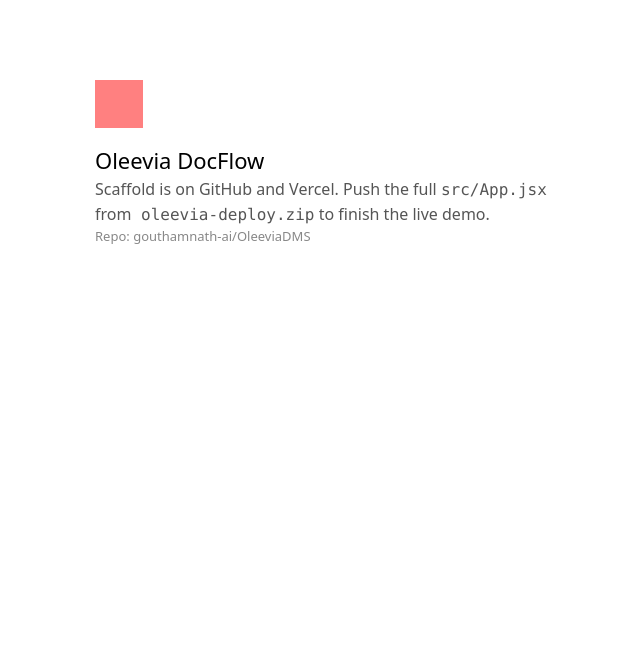
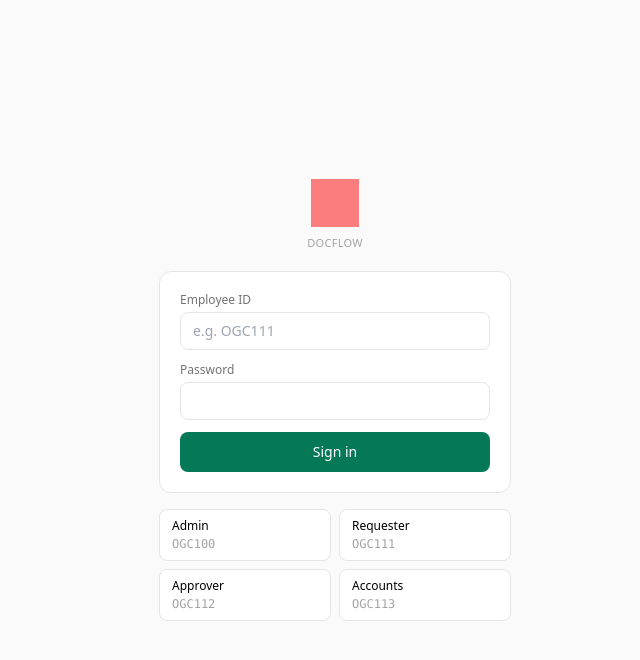
Before and after one commit to gouthamnath-ai/OleeviaDMS, a React (Vite) app: page / in a window 1280 px wide. Shown: the top 660 px of the page, without its empty margins (305-945 px from the left). Built offline with nearby package versions, Linux system fonts and the light colour scheme.

Commit message:
Fix runtime: storage-safe login App (ROLE_LABELS + window.storage guard)

```diff
--- a/src/App.jsx
+++ b/src/App.jsx
@@ -1,34 +1,160 @@
-import React from "react";
+import React, { useState, useEffect } from "react";
+import {
+  LayoutDashboard, FilePlus2, FolderOpen, LayoutTemplate, Search,
+  Check, X, Clock, IndianRupee, ChevronRight, Trash2, ArrowLeft, FileText, Mail, Send, LogOut, Lock, ShieldCheck,
+  Users, UserPlus, KeyRound, Power, Paperclip, History, ChevronDown, UserCircle, Settings, RefreshCw, Plane, ShoppingCart, MessageSquare
+} from "lucide-react";
 import OLEEVIA_LOGO from "./logo.js";
 
-/**
- * PLACEHOLDER — the full Oleevia DocFlow App.jsx (~200KB with logo,
- * or ~123KB with logo split to logo.js) could not be pushed through
- * the API tool in one shot because of payload size limits.
- *
- * To finish the deploy, from the unzipped package:
- *
- *   cd oleevia-deploy
- *   git clone https://github.com/gouthamnath-ai/OleeviaDMS.git repo
- *   cp src/App.jsx repo/src/App.jsx
- *   # optional: keep src/logo.js or use the original single-file App.jsx
- *   cd repo && git add src/App.jsx && git commit -m "Add full App.jsx" && git push
- *
- * Then reconnect the Vercel project to this GitHub repo (or re-run
- * vercel --prod) so production picks up the full app.
- */
+const ROLE_LABELS = { admin: "Admin", requester: "Requester", approver: "Approver", accounts: "Accounts" };
+const DEPARTMENTS = ["IT Department", "Accounts", "Operations", "Administration", "Audit", "Complaints"];
+const DEPARTMENT_EMAILS = {
+  "IT Department": "it.head@company.com",
+  Accounts: "accounts.head@company.com",
+  Operations: "ops.head@company.com",
+  Administration: "admin.head@company.com",
+  Audit: "audit.head@company.com",
+  Complaints: "complaints.head@company.com",
+};
+const APPROVER_EMAIL = "approvals@company.com";
+const ACCOUNTS_EMAIL = "accounts@company.com";
+const CEO_EMAIL = "ceo@company.com";
+
+const storage = {
+  get: (key) => window.storage.get(key),
+  set: (key, value) => window.storage.set(key, value),
+  delete: (key) => window.storage.delete(key),
+};
+const localOnly = {
+  get: (key) => window.storage.get(key),
+  set: (key, value) => window.storage.set(key, value),
+  delete: (key) => window.storage.delete(key),
+};
+
+async function sha256Hex(text) {
+  const buf = await crypto.subtle.digest("SHA-256", new TextEncoder().encode(text));
+  return Array.from(new Uint8Array(buf)).map((b) => b.toString(16).padStart(2, "0")).join("");
+}
+function genSalt() {
+  const arr = crypto.getRandomValues(new Uint8Array(16));
+  return Array.from(arr).map((b) => b.toString(16).padStart(2, "0")).join("");
+}
+async function hashPassword(password, salt) {
+  return sha256Hex(`${salt}:${password}`);
+}
+
+const SEED_USERS = [
+  { employeeId: "OGC100", name: "System Admin", password: "Admin@123", role: "admin", department: null, email: "admin@company.com", active: true },
+  { employeeId: "OGC111", name: "IT Department", password: "Welcome@123", role: "requester", department: "IT Department", email: DEPARTMENT_EMAILS["IT Department"], active: true },
+  { employeeId: "OGC112", name: "Approving Authority", password: "Welcome@123", role: "approver", department: null, email: APPROVER_EMAIL, active: true },
+  { employeeId: "OGC113", name: "Accounts Team", password: "Welcome@123", role: "accounts", department: null, email: ACCOUNTS_EMAIL, active: true },
+];
+
+async function buildSeedUsers() {
+  return Promise.all(
+    SEED_USERS.map(async (u) => {
+      const salt = genSalt();
+      const passwordHash = await hashPassword(u.password, salt);
+      const { password, ...rest } = u;
+      return { ...rest, salt, passwordHash };
+    })
+  );
+}
+
 export default function App() {
+  const [users, setUsers] = useState([]);
+  const [ready, setReady] = useState(false);
+  const [currentUser, setCurrentUser] = useState(null);
+  const [employeeId, setEmployeeId] = useState("");
+  const [password, setPassword] = useState("");
+  const [error, setError] = useState("");
+
+  useEffect(() => {
+    (async () => {
+      try {
+        if (!window.storage) throw new Error("storage missing");
+        const result = await localOnly.get("dms_demo_users");
+        if (result && result.value) {
+          setUsers(JSON.parse(result.value));
+        } else {
+          const seeded = await buildSeedUsers();
+          setUsers(seeded);
+          await localOnly.set("dms_demo_users", JSON.stringify(seeded));
+        }
+      } catch (e) {
+        try {
+          const seeded = await buildSeedUsers();
+          setUsers(seeded);
+        } catch (e2) {
+          setError("Init failed");
+        }
+      } finally {
+        setReady(true);
+      }
+    })();
+  }, []);
+
+  async function handleLogin() {
+    setError("");
+    const user = users.find((u) => u.employeeId.toLowerCase() === employeeId.trim().toLowerCase());
+    if (!user) { setError("Incorrect employee ID or password."); return; }
+    try {
+      const attemptedHash = await hashPassword(password, user.salt);
+      if (attemptedHash !== user.passwordHash) { setError("Incorrect employee ID or password."); return; }
+      if (!user.active) { setError("This account has been deactivated."); return; }
+      setCurrentUser(user);
+    } catch (e) {
+      setError("Couldn't verify password. Refresh and try again.");
+    }
+  }
+
+  if (!ready) return <div className="w-full h-screen bg-neutral-50" />;
+
+  if (!currentUser) {
+    return (
+      <div className="w-full h-screen bg-neutral-50 flex items-center justify-center" style={{ fontFamily: "system-ui" }}>
+        <div className="w-full max-w-sm px-4">
+          <div className="flex justify-center mb-2"><img src={OLEEVIA_LOGO} alt="Oleevia" className="h-12" /></div>
+          <p className="text-[11px] text-neutral-400 text-center mb-5 tracking-wide">DOCFLOW</p>
+          <div className="bg-white border border-neutral-200 rounded-xl p-5 space-y-3">
+            <div>
+              <label className="text-xs text-neutral-500 mb-1 block">Employee ID</label>
+              <input value={employeeId} onChange={(e) => setEmployeeId(e.target.value)} onKeyDown={(e) => e.key === "Enter" && handleLogin()}
+                placeholder="e.g. OGC111" className="w-full px-3 py-2 text-sm border border-neutral-200 rounded-lg" />
+            </div>
+            <div>
+              <label className="text-xs text-neutral-500 mb-1 block">Password</label>
+              <input type="password" value={password} onChange={(e) => setPassword(e.target.value)} onKeyDown={(e) => e.key === "Enter" && handleLogin()}
+                className="w-full px-3 py-2 text-sm border border-neutral-200 rounded-lg" />
+            </div>
+            {error && <p className="text-xs text-red-600">{error}</p>}
+            <button onClick={handleLogin} className="w-full bg-emerald-700 text-white text-sm font-medium py-2.5 rounded-lg hover:bg-emerald-800">Sign in</button>
+          </div>
+          <div className="mt-4 grid grid-cols-2 gap-2">
+            {SEED_USERS.map((u) => (
+              <button key={u.employeeId} type="button" onClick={() => { setEmployeeId(u.employeeId); setPassword(u.password); }}
+                className="text-left bg-white border border-neutral-200 rounded-lg px-3 py-2 text-xs hover:border-emerald-300">
+                <span className="font-medium">{ROLE_LABELS[u.role]}</span>
+                <span className="block text-neutral-400 font-mono mt-0.5">{u.employeeId}</span>
+              </button>
+            ))}
+          </div>
+        </div>
+      </div>
+    );
+  }
+
   return (
-    <div style={{ fontFamily: "system-ui", padding: 40, maxWidth: 560, margin: "40px auto" }}>
-      <img src={OLEEVIA_LOGO} alt="Oleevia" style={{ height: 48 }} />
-      <h1 style={{ marginTop: 16, fontSize: 22 }}>Oleevia DocFlow</h1>
-      <p style={{ color: "#555", lineHeight: 1.5 }}>
-        Scaffold is on GitHub and Vercel. Push the full <code>src/App.jsx</code> from
-        <code> oleevia-deploy.zip</code> to finish the live demo.
-      </p>
-      <p style={{ color: "#888", fontSize: 13 }}>
-        Repo: <a href="https://github.com/gouthamnath-ai/OleeviaDMS">gouthamnath-ai/OleeviaDMS</a>
-      </p>
+    <div className="w-full h-screen bg-neutral-50 flex" style={{ fontFamily: "system-ui" }}>
+      <div className="w-56 bg-white border-r border-neutral-200 p-5">
+        <img src={OLEEVIA_LOGO} alt="Oleevia" className="h-8 mb-4" />
+        <p className="text-xs text-neutral-500 mb-4">Signed in as {currentUser.name}</p>
+        <button type="button" onClick={() => setCurrentUser(null)} className="text-xs text-red-600 hover:underline flex items-center gap-1"><LogOut size={12} /> Sign out</button>
+      </div>
+      <div className="flex-1 p-8">
+        <h1 className="text-xl font-semibold text-neutral-900">Dashboard</h1>
+        <p className="text-sm text-neutral-500 mt-1">Welcome, {currentUser.name} ({ROLE_LABELS[currentUser.role]}).</p>
+      </div>
     </div>
   );
 }
```
